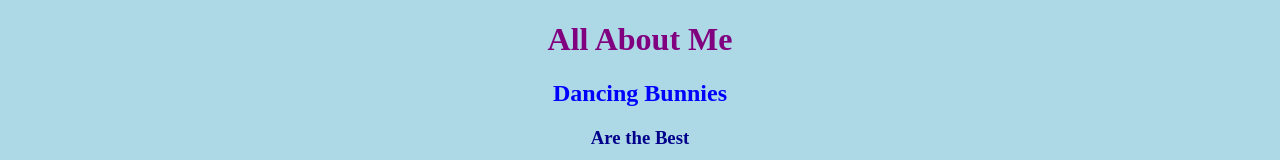
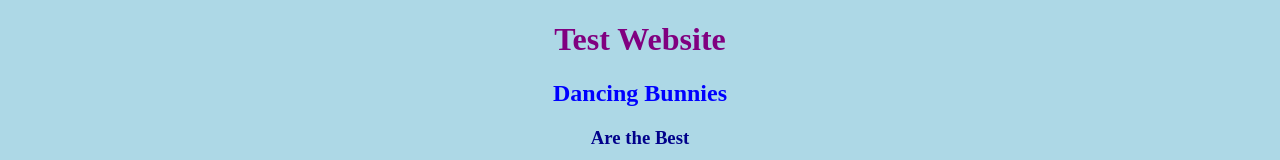
Before and after one commit to ndaninao/test, a plain HTML site: page index.html in a window 1280 px wide. Shown: the top 160 px of the page. Drawn offline with Linux system fonts and the light colour scheme.

Commit message:
test html

```diff
--- a/index.html
+++ b/index.html
@@ -20,7 +20,7 @@
 
 <body>
 
-    <h1>All About Me</h1>
+    <h1>Test Website</h1>
     <h2>Dancing Bunnies</h2>
     <h3>Are the Best</h3>
 
```
